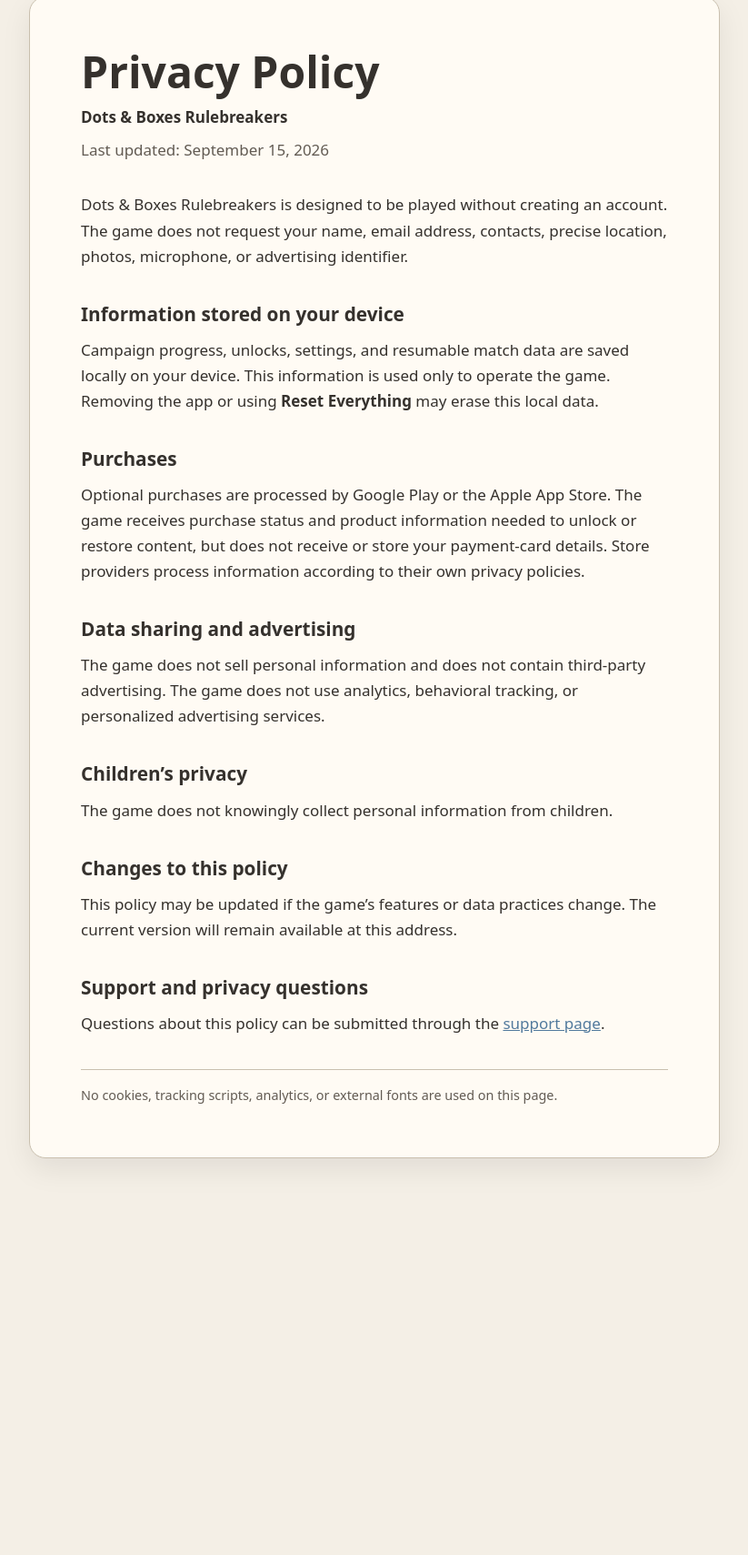
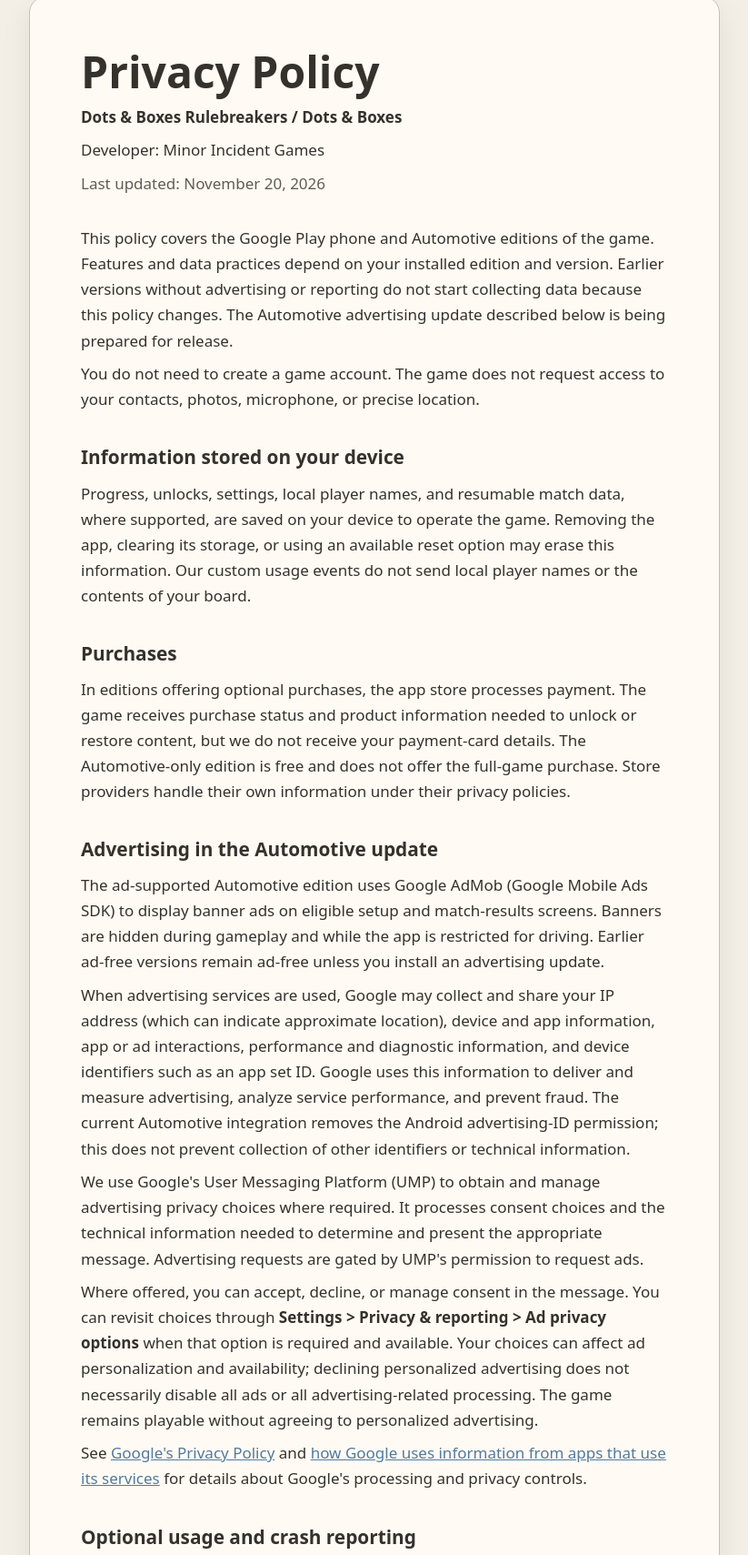
Before and after one commit to tstover91/rulebreakers-privacy, a plain HTML site: page index.html in a window 1280 px wide. Shown: the part 44-1753 px from the top of the page at 91% size, without its empty margins (228-1051 px from the left). Before the commit the page ends 1357 px from the top, so only its background shows below. Drawn offline with Linux system fonts and the light colour scheme.

Commit message:
Disclose Automotive banner ads, consent choices and optional reporting

```diff
--- a/index.html
+++ b/index.html
@@ -5,7 +5,7 @@
   <meta name="viewport" content="width=device-width, initial-scale=1">
   <meta name="color-scheme" content="light dark">
   <meta name="description" content="Privacy policy for Dots &amp; Boxes Rulebreakers.">
-  <title>Privacy Policy — Dots &amp; Boxes Rulebreakers</title>
+  <title>Privacy Policy - Dots &amp; Boxes Rulebreakers</title>
   <style>
     :root { color-scheme:light dark; --bg:#f4efe6; --card:#fffbf4; --text:#35312d; --muted:#625b53; --accent:#527a9d; --line:#c9bfae; }
     @media (prefers-color-scheme:dark) { :root { --bg:#17191f; --card:#242730; --text:#f3f0e9; --muted:#c8c2b8; --accent:#8fc7ef; --line:#4b5260; } }
@@ -23,30 +23,44 @@
 <body>
   <main>
     <h1>Privacy Policy</h1>
-    <p><strong>Dots &amp; Boxes Rulebreakers</strong></p>
-    <p class="updated">Last updated: September 15, 2026</p>
+    <p><strong>Dots &amp; Boxes Rulebreakers / Dots &amp; Boxes</strong></p>
+    <p>Developer: Minor Incident Games</p>
+    <p class="updated">Last updated: November 20, 2026</p>
 
-    <p>Dots &amp; Boxes Rulebreakers is designed to be played without creating an account. The game does not request your name, email address, contacts, precise location, photos, microphone, or advertising identifier.</p>
+    <p>This policy covers the Google Play phone and Automotive editions of the game. Features and data practices depend on your installed edition and version. Earlier versions without advertising or reporting do not start collecting data because this policy changes. The Automotive advertising update described below is being prepared for release.</p>
+    <p>You do not need to create a game account. The game does not request access to your contacts, photos, microphone, or precise location.</p>
 
     <h2>Information stored on your device</h2>
-    <p>Campaign progress, unlocks, settings, and resumable match data are saved locally on your device. This information is used only to operate the game. Removing the app or using <strong>Reset Everything</strong> may erase this local data.</p>
+    <p>Progress, unlocks, settings, local player names, and resumable match data, where supported, are saved on your device to operate the game. Removing the app, clearing its storage, or using an available reset option may erase this information. Our custom usage events do not send local player names or the contents of your board.</p>
 
     <h2>Purchases</h2>
-    <p>Optional purchases are processed by Google Play or the Apple App Store. The game receives purchase status and product information needed to unlock or restore content, but does not receive or store your payment-card details. Store providers process information according to their own privacy policies.</p>
+    <p>In editions offering optional purchases, the app store processes payment. The game receives purchase status and product information needed to unlock or restore content, but we do not receive your payment-card details. The Automotive-only edition is free and does not offer the full-game purchase. Store providers handle their own information under their privacy policies.</p>
 
-    <h2>Data sharing and advertising</h2>
-    <p>The game does not sell personal information and does not contain third-party advertising. The game does not use analytics, behavioral tracking, or personalized advertising services.</p>
+    <h2>Advertising in the Automotive update</h2>
+    <p>The ad-supported Automotive edition uses Google AdMob (Google Mobile Ads SDK) to display banner ads on eligible setup and match-results screens. Banners are hidden during gameplay and while the app is restricted for driving. Earlier ad-free versions remain ad-free unless you install an advertising update.</p>
+    <p>When advertising services are used, Google may collect and share your IP address (which can indicate approximate location), device and app information, app or ad interactions, performance and diagnostic information, and device identifiers such as an app set ID. Google uses this information to deliver and measure advertising, analyze service performance, and prevent fraud. The current Automotive integration removes the Android advertising-ID permission; this does not prevent collection of other identifiers or technical information.</p>
+    <p>We use Google's User Messaging Platform (UMP) to obtain and manage advertising privacy choices where required. It processes consent choices and the technical information needed to determine and present the appropriate message. Advertising requests are gated by UMP's permission to request ads.</p>
+    <p>Where offered, you can accept, decline, or manage consent in the message. You can revisit choices through <strong>Settings &gt; Privacy &amp; reporting &gt; Ad privacy options</strong> when that option is required and available. Your choices can affect ad personalization and availability; declining personalized advertising does not necessarily disable all ads or all advertising-related processing. The game remains playable without agreeing to personalized advertising.</p>
+    <p>See <a href="https://policies.google.com/privacy">Google's Privacy Policy</a> and <a href="https://policies.google.com/technologies/partner-sites">how Google uses information from apps that use its services</a> for details about Google's processing and privacy controls.</p>
 
-    <h2>Children’s privacy</h2>
-    <p>The game does not knowingly collect personal information from children.</p>
+    <h2>Optional usage and crash reporting</h2>
+    <p>Firebase Analytics and Crashlytics support has been prepared for the Automotive edition but is not connected to a Firebase project as of the date above. Unconfigured builds do not send these reports. In a configured version, separate <strong>Share usage data</strong> and <strong>Share crash reports</strong> switches appear in <strong>Settings &gt; Privacy &amp; reporting</strong>. Both are off by default, and you can change them at any time.</p>
+    <p>If you enable usage reporting in a configured version, Google Firebase receives information such as launches, visited screens, foreground and active play time, matches started or completed, exits, game mode, board size, difficulty, player count, app/device information, and installation identifiers. We use these reports to understand play time and where players leave, and to improve the game.</p>
+    <p>If you enable crash reporting in a configured version, Firebase Crashlytics receives crash and supported app-not-responding reports, technical diagnostics, app/operating-system/device information, and installation identifiers so we can investigate failures. Our integration does not assign a player account ID or attach player names or full board contents to these reports.</p>
+    <p>These optional reporting choices are separate from advertising choices. Turning off usage or crash reporting does not disable AdMob's own measurement or diagnostics. Disabling reporting stops future collection through that reporting feature; it does not automatically erase information already received by a provider. See <a href="https://firebase.google.com/support/privacy">Firebase's privacy information</a>.</p>
+
+    <h2>Support, storage, and your choices</h2>
+    <p>If you contact us, we receive the email address and information you voluntarily provide and use it to respond. Avoid sending sensitive information in support messages.</p>
+    <p>Local game data remains until it is removed or reset. Information processed by Google or app stores is retained according to the relevant service's policies and settings; it is not deleted simply by uninstalling the game. Google Mobile Ads and Firebase encrypt transmitted SDK data in transit. You can use the in-game controls described above, your device's privacy controls, and the providers' privacy tools to manage applicable choices.</p>
+    <p>For questions or requests about access or deletion of information we hold, email <a href="mailto:minorincidentgames@gmail.com">minorincidentgames@gmail.com</a>. We will explain what information we can identify and what requests must be handled by the relevant provider. We do not require you to supply additional sensitive information merely to play.</p>
+
+    <h2>Children's privacy</h2>
+    <p>We do not knowingly request personal information directly from children. Advertising and other third-party services can process the technical information described above. A parent or guardian with a concern about a child's information can contact us at the address above.</p>
 
     <h2>Changes to this policy</h2>
-    <p>This policy may be updated if the game’s features or data practices change. The current version will remain available at this address.</p>
+    <p>We update this policy when features or data practices change. The current version and its update date remain available at this address.</p>
 
-    <h2>Support and privacy questions</h2>
-    <p>Questions about this policy can be submitted through the <a href="https://github.com/tstover91/rulebreakers-privacy/issues">support page</a>.</p>
-
-    <footer>No cookies, tracking scripts, analytics, or external fonts are used on this page.</footer>
+    <footer>This policy page contains no advertising, analytics scripts, tracking cookies, or external fonts. GitHub Pages hosts the page and may process request information under <a href="https://docs.github.com/en/site-policy/privacy-policies/github-general-privacy-statement">GitHub's Privacy Statement</a>.</footer>
   </main>
 </body>
 </html>
```
